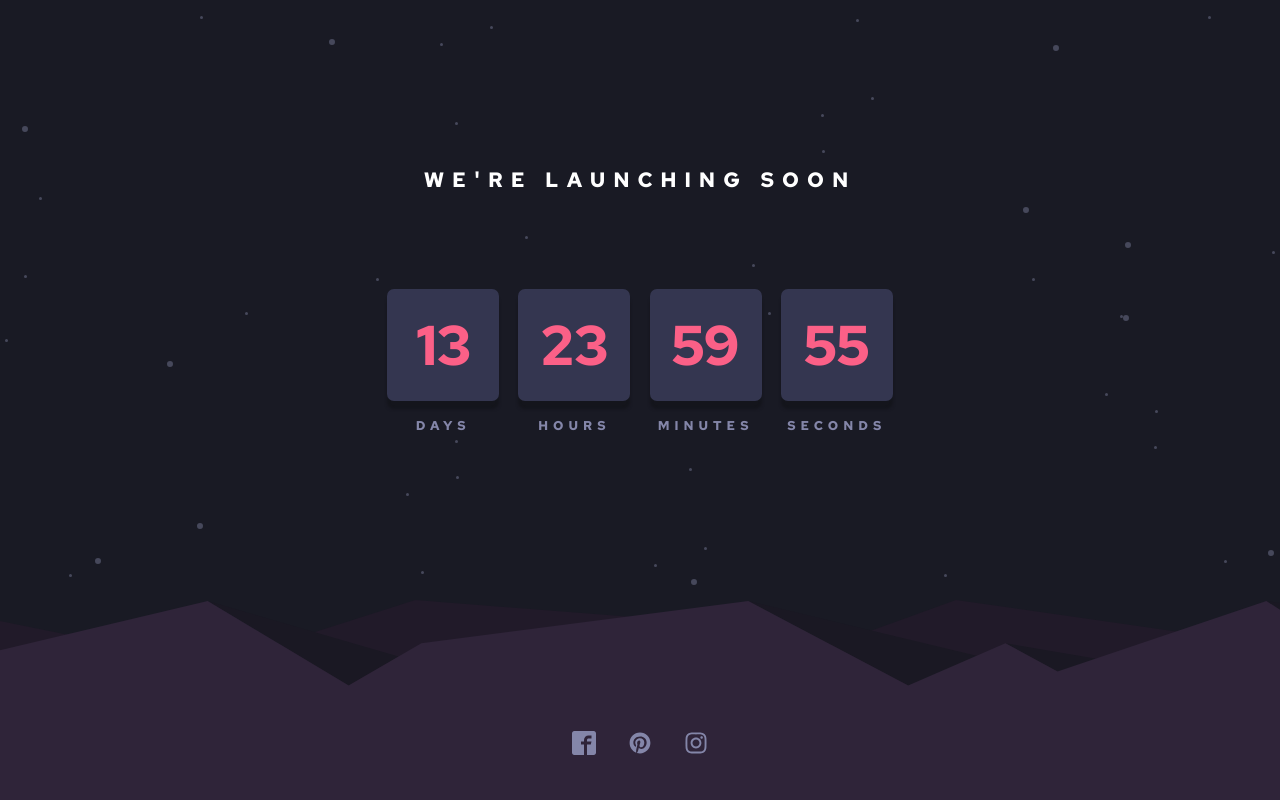
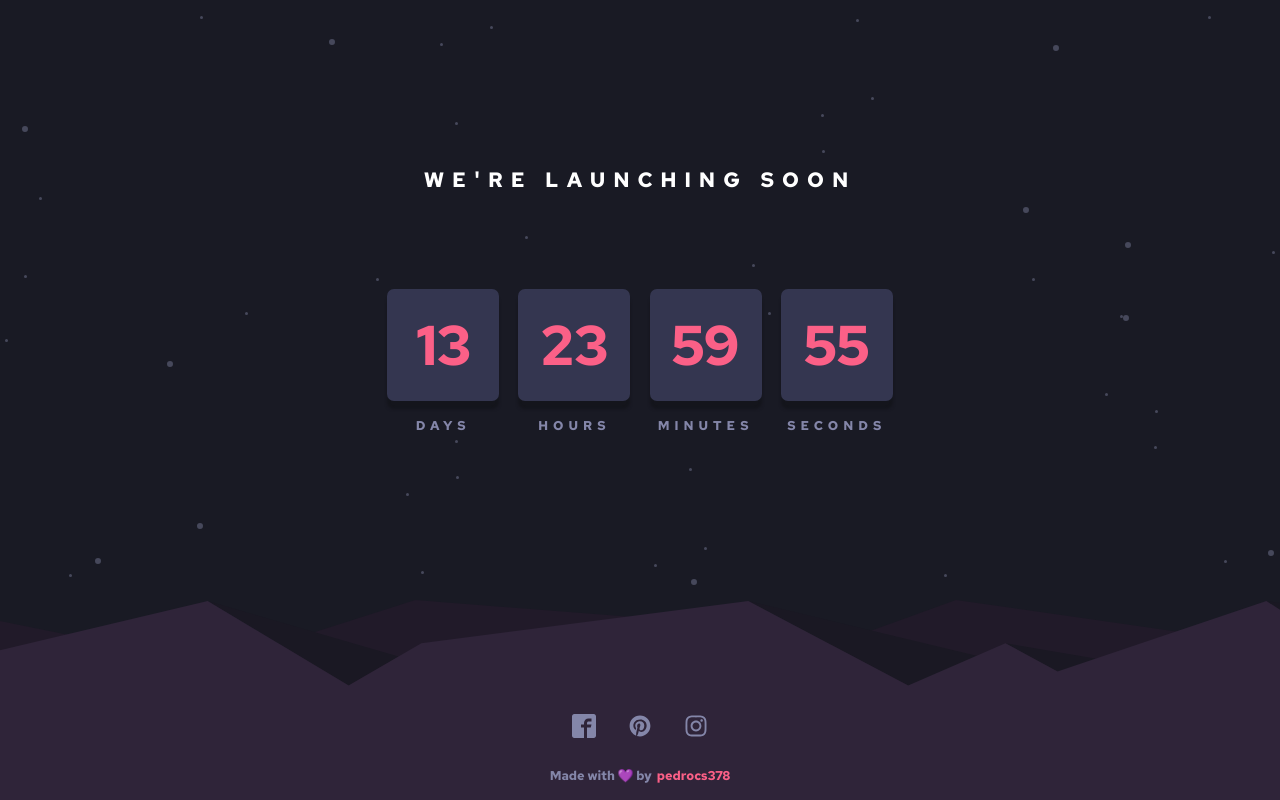
Before and after one commit to pedrocs378/launch-countdown-timer, a Next.js app: page / in a window 1280 px wide. Built offline with nearby package versions, Linux system fonts and the light colour scheme.

Commit message:
feat: adiciona tempo do contador no localStorage

```diff
--- a/src/components/Footer/index.tsx
+++ b/src/components/Footer/index.tsx
@@ -7,15 +7,39 @@ export function Footer() {
 
 	return (
 		<Container>
-			<a href="">
+			<div>
+				<a
+					href="https://www.facebook.com/pedrocs378"
+					target="_blank"
+					rel="noopener noreferrer"
+				>
 					<ImFacebook2 />
 				</a>
-			<a href="">
+				<a
+					href="https://br.pinterest.com/"
+					target="_blank"
+					rel="noopener noreferrer"
+				>
 					<ImPinterest />
 				</a>
-			<a href="">
+				<a
+					href="https://www.instagram.com/pedrocs378/"
+					target="_blank"
+					rel="noopener noreferrer"
+				>
 					<FaInstagram />
 				</a>
+			</div>
+			<p>
+				Made with 💜 by
+				<a
+					href="https://github.com/pedrocs378"
+					target="_blank"
+					rel="noopener noreferrer"
+				>
+					pedrocs378
+				</a>
+			</p>
 		</Container>
 	)
 }
--- a/src/components/Footer/styles.ts
+++ b/src/components/Footer/styles.ts
@@ -2,16 +2,20 @@ import styled from 'styled-components'
 
 export const Container = styled.footer`
 	height: 25vh;
+	padding: 1rem 0;
 	background: url('/images/pattern-hills.svg') no-repeat;
 	background-size: cover;
 	background-position: 82%;
+
 	display: flex;
-	justify-content: center;
+	flex-direction: column;
+	justify-content: flex-end;
+	align-items: center;
+
+	div {
+		margin-bottom: 1.5rem;
 
 		a {
-		align-self: flex-end;
-		margin-bottom: 2.5rem;
-
 			& + a {
 				margin-left: 2rem;
 			}
@@ -27,9 +31,27 @@ export const Container = styled.footer`
 				}
 			}
 		}
+	}
+
+	p {
+		font-size: 0.8rem;
+		color: var(--blue-200);
+
+		a {
+			margin-left: 0.3rem;
+			text-decoration: none;
+			color: var(--red);
+
+			transition: filter 0.2s;
+
+			&:hover {
+				filter: brightness(0.9);
+			}
+		}
+	}
 
 	@media (min-width: 720px) {
-		a svg {
+		div a svg {
 			height: 1.5rem;
 			width: 1.5rem;
 		}
--- a/src/hooks/useCountdown.tsx
+++ b/src/hooks/useCountdown.tsx
@@ -7,14 +7,25 @@ interface CountdownProviderProps {
 const CountdownContext = createContext(0)
 
 export function CountdownProvider({ children }: CountdownProviderProps) {
-	const [time, setTime] = useState(60 * 60 * 336) // 14 days in seconds
+	const [time, setTime] = useState(() => {
+		if (typeof window !== 'undefined') {
+			const timeStoraged = localStorage.getItem('@CountdownApp:countdown')
+
+			if (timeStoraged) {
+				return Number(timeStoraged)
+			}
+			return 60 * 60 * 336 // 14 days in seconds
+		}
+	})
 
 	useEffect(() => {
 		setTimeout(() => {
 			if (time === 0) {
 				setTime(60 * 60 * 336)
+				localStorage.setItem('@CountdownApp:countdown', String(60 * 60 * 336))
 			} else {
 				setTime(time - 1)
+				localStorage.setItem('@CountdownApp:countdown', String(time - 1))
 			}
 		}, 1000)
 	}, [time])
--- a/src/pages/_app.tsx
+++ b/src/pages/_app.tsx
@@ -1,16 +1,14 @@
 import { AppProps } from "next/dist/next-server/lib/router/router"
-
-import { CountdownProvider } from '../hooks/useCountdown'
 
 import { GlobalStyles } from "../styles/global"
 
 function MyApp({ Component, pageProps }: AppProps) {
   return (
-    <CountdownProvider>
+    <>
       <Component {...pageProps} />
 
       <GlobalStyles />
-    </CountdownProvider>
+    </>
   )
 }
 
--- a/src/pages/index.tsx
+++ b/src/pages/index.tsx
@@ -1,4 +1,6 @@
 import Head from 'next/head'
+
+import { CountdownProvider } from '../hooks/useCountdown'
 
 import { Countdown } from '../components/Countdown'
 import { Footer } from '../components/Footer'
@@ -14,11 +16,13 @@ export default function Home() {
       </Head>
 
       <Container>
-        <CountdownContainer>
-          <h1>We're launching soon</h1>
+        <CountdownProvider>
+          <CountdownContainer>
+            <h1>We're launching soon</h1>
 
-          <Countdown />
-        </CountdownContainer>
+            <Countdown />
+          </CountdownContainer>
+        </CountdownProvider>
 
         <Footer />
       </Container>
```
Lines whose indentation alone changed are shown as unchanged.
